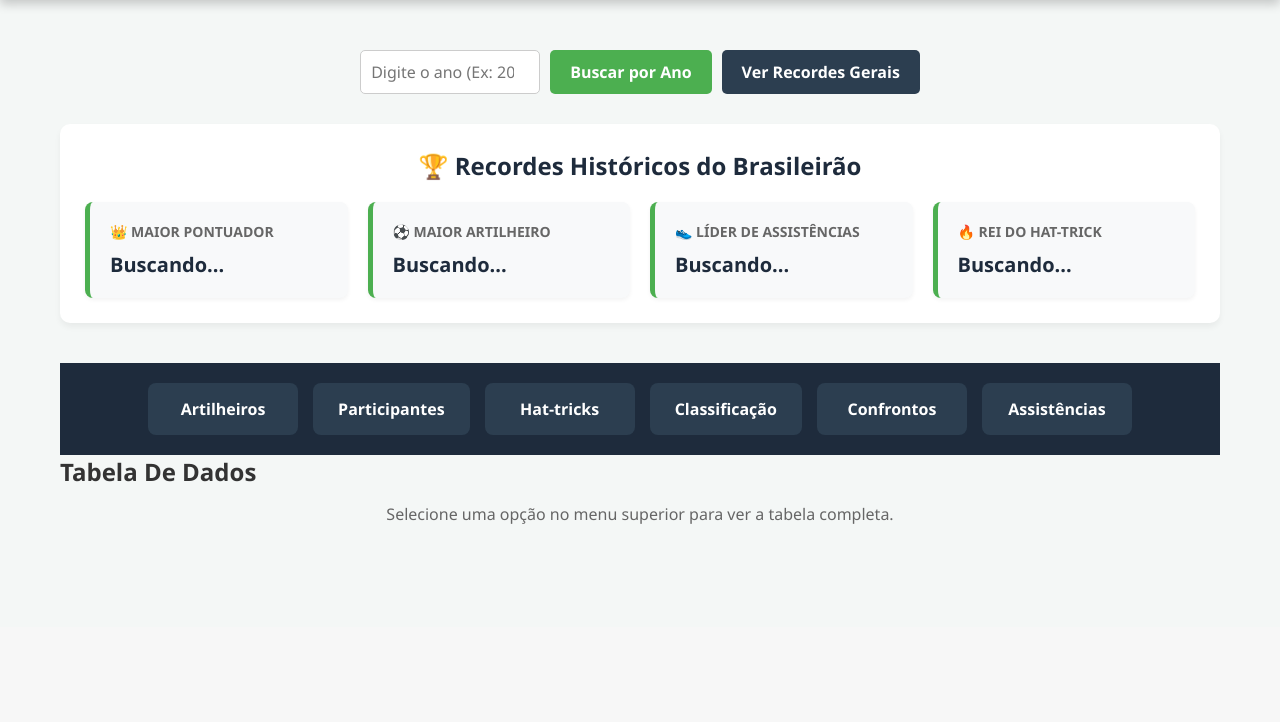
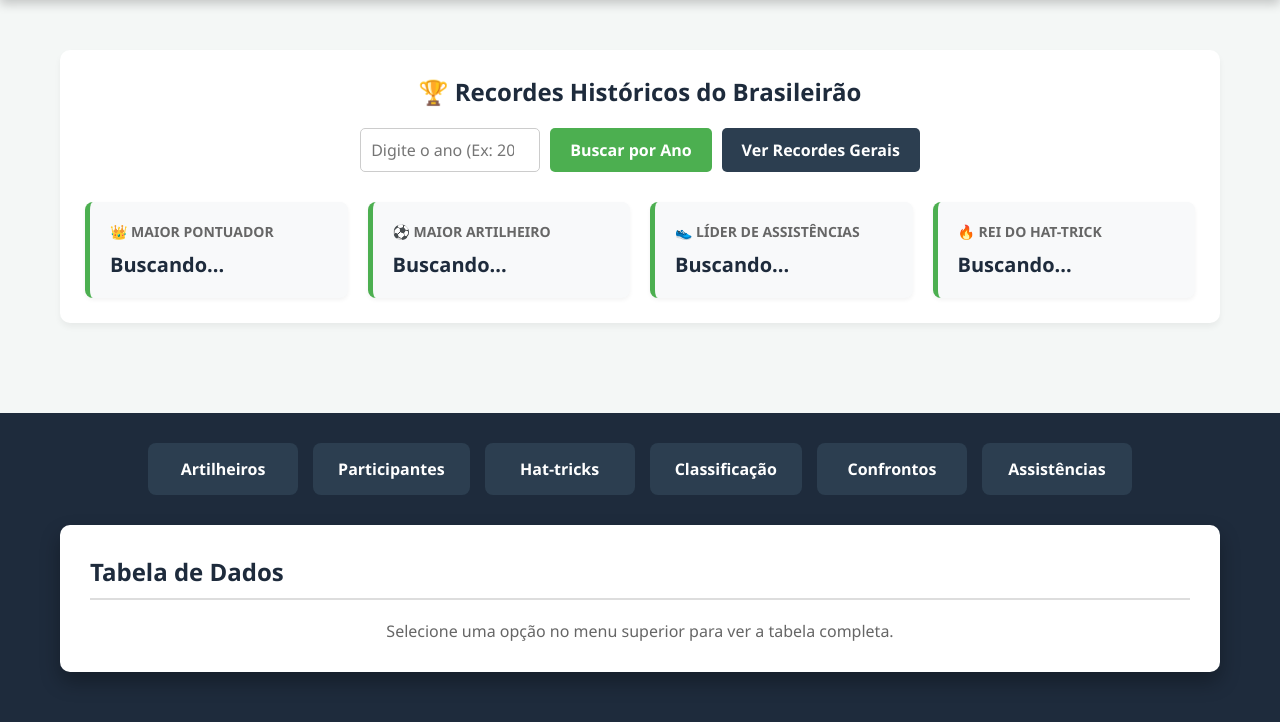
Before and after one commit to WesleiSantos13/crawler_Brasileirao, a Flask app: page / in a window 1280 px wide. Shown: the part 173-895 px from the top of the page. Before the commit the page ends 697 px from the top, so only its background shows below. Run offline with Flask 3, Linux system fonts and the light colour scheme; data that the repository does not hold is empty.

Commit message:
Update index.html

```diff
--- a/templates/index.html
+++ b/templates/index.html
@@ -8,24 +8,25 @@
 </head>
 <body>
 
+    <!-- 1. CABEÇALHO -->
     <header class="main-header">
         <h1>⚽ Raio-X <span class="highlight">Brasileirão (2023-2025)</span></h1>
         <p>O maior acervo de estatísticas e recordes do Campeonato Brasileiro</p>
     </header>
 
+    <!-- PRIMEIRA METADE: RESUMO GERAL -->
+    <main class="container">
+        <section class="estatisticas-section">
+            <h2 id="titulo-estatisticas">🏆 Recordes Históricos do Brasileirão</h2>
 
-    <main class="container">
-
-        <!-- MENU DE PESQUISA  -->
+            <!-- 2. FILTROS GLOBAIS (Logo abaixo do título) -->
             <div class="filtro-ano">
                 <input type="number" id="input-ano" placeholder="Digite o ano (Ex: 2023)">
                 <button class="btn-atualizar" onclick="atualizarPorAno()">Buscar por Ano</button>
                 <button class="btn-reset" onclick="carregarTopEstatisticas()">Ver Recordes Gerais</button>
             </div>
 
-        <section class="estatisticas-section">
-            <h2 id="titulo-estatisticas">🏆 Recordes Históricos do Brasileirão</h2>
-
+            <!-- 3. RESUMO (CARDS) -->
             <div class="cards-grid">
                 <div class="card">
                     <h3 id="label-campeao">👑 Maior Pontuador</h3>
@@ -45,7 +46,14 @@
                 </div>
             </div>
         </section>
-        <nav class="top-nav">
+    </main>
+
+    <!-- SEGUNDA METADE: MENU E TABELA UNIDOS -->
+    <!-- Este bloco escuro vai de ponta a ponta e "abraça" o menu e a tabela -->
+    <section style="background-color: #1e2b3c; padding: 20px 0 50px 0; margin-top: 20px;">
+
+        <!-- 4. MENU DE NAVEGAÇÃO -->
+        <nav class="top-nav" style="padding: 10px 20px 30px 20px;">
             <button onclick="carregarDados('artilharia')">Artilheiros</button>
             <button onclick="carregarDados('participantes')">Participantes</button>
             <button onclick="carregarDados('hattricks')">Hat-tricks</button>
@@ -54,14 +62,17 @@
             <button onclick="carregarDados('assistencias')">Assistências</button>
         </nav>
 
-        <section class="tabela-section">
-            <h2 id="titulo-pagina">Tabela de Dados</h2>
+        <!-- 5. DETALHES (TABELA) -->
+        <div class="container" style="padding-top: 0; padding-bottom: 0;">
+            <div style="background: white; padding: 30px; border-radius: 10px; box-shadow: 0 10px 20px rgba(0,0,0,0.3);">
+                <h2 id="titulo-pagina" style="color: #1e2b3c; border-bottom: 2px solid #ddd; padding-bottom: 10px; margin-bottom: 20px;">Tabela de Dados</h2>
                 <div id="conteudo">
                     <p style="text-align: center; color: #666;">Selecione uma opção no menu superior para ver a tabela completa.</p>
                 </div>
+            </div>
+        </div>
+
     </section>
-
-    </main>
 
     <script src="{{ url_for('static', filename='js/main.js') }}"></script>
 </body>
```
Lines whose indentation alone changed are shown as unchanged.
